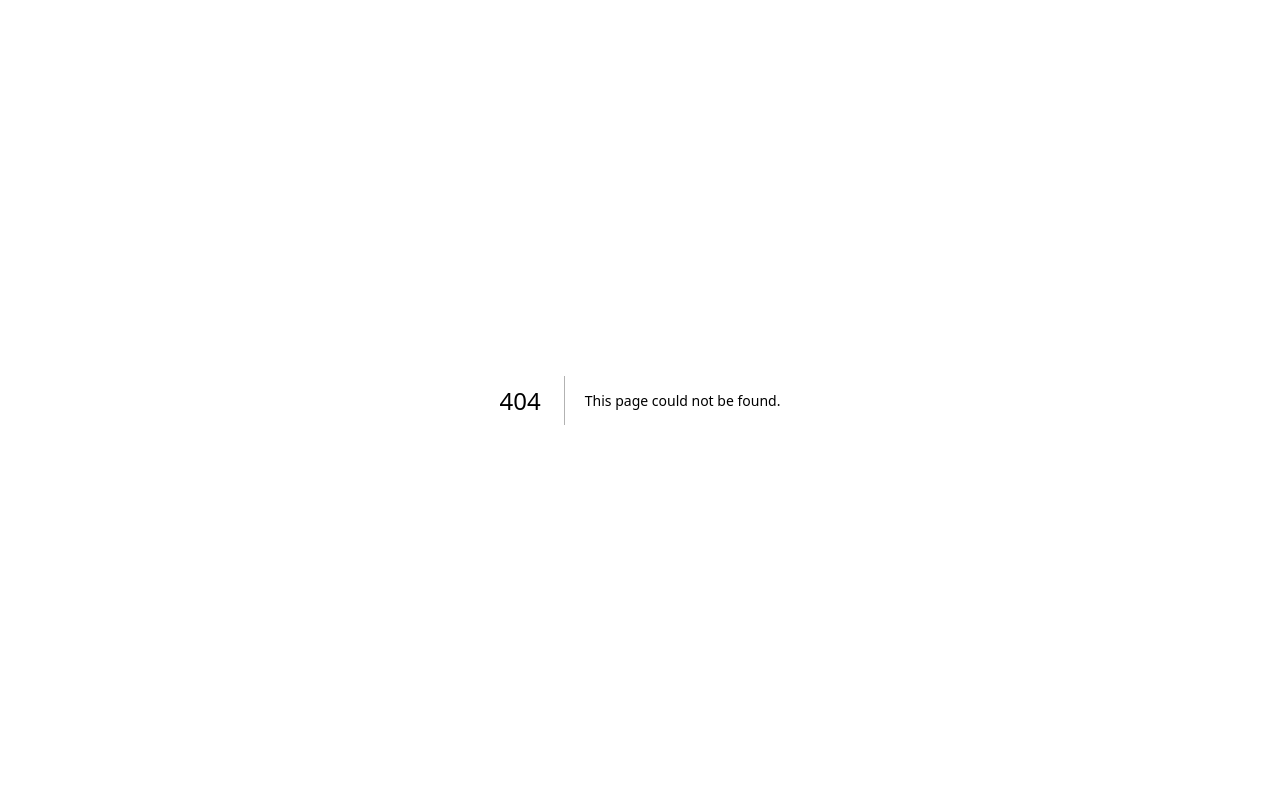
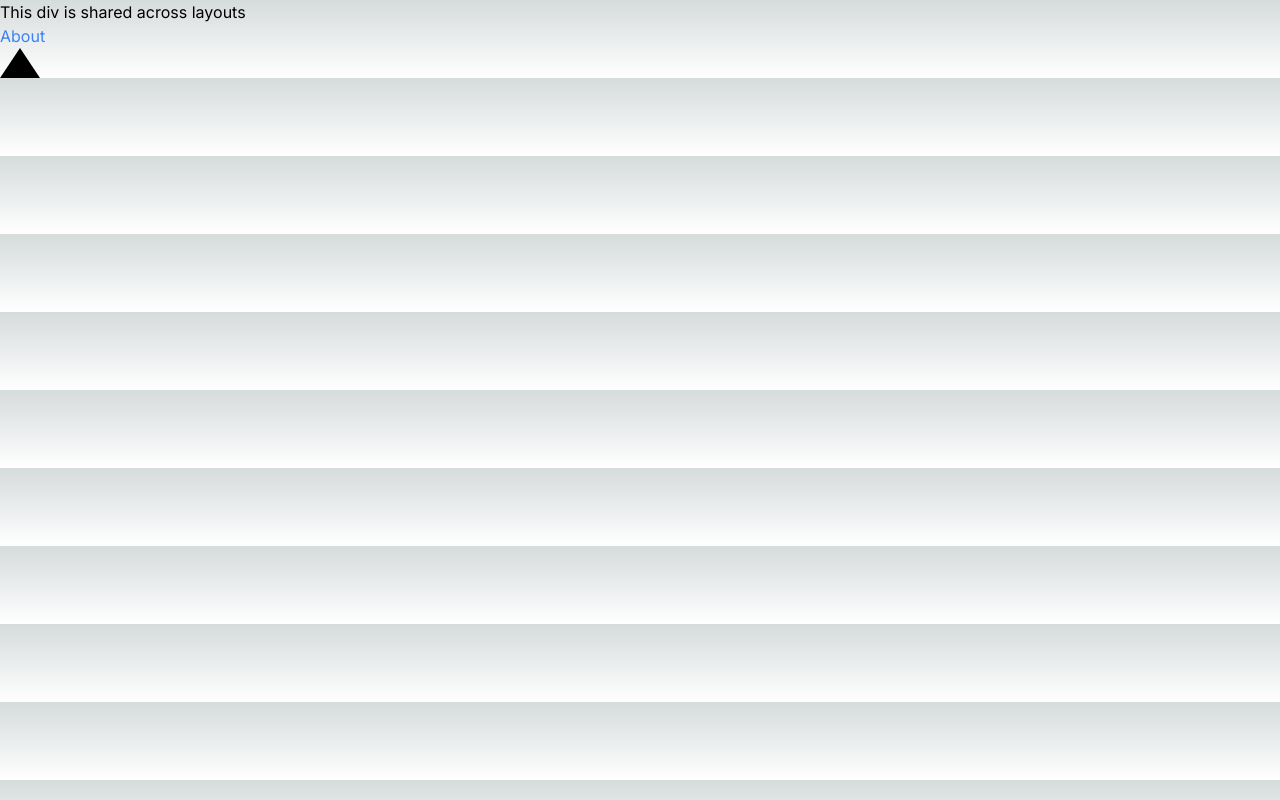
Before and after one commit to serge-prysiazhnyi/next-fullstack, a Next.js app: page /about in a window 1280 px wide. Before the commit this address had no page. Built offline with nearby package versions, Linux system fonts and the light colour scheme.

Commit message:
basic routes

```diff
--- /dev/null
+++ b/src/app/about/page.tsx
@@ -0,0 +1,8 @@
+export default function About() {
+  return (
+    <div>
+      <h1 className="text-blue-500">About</h1>
+      <div className="h-0 w-0 border-b-[30px] border-l-[20px] border-r-[20px] border-b-black border-l-transparent border-r-transparent" />
+    </div>
+  );
+}
--- /dev/null
+++ b/src/app/error.tsx
@@ -0,0 +1,16 @@
+"use client";
+
+interface ErrorPageProps {
+  error: Error;
+  reset: () => void;
+}
+
+export default function Error({ error, reset }: ErrorPageProps) {
+  return (
+    <div>
+      <p>Something went wrong</p>
+      <p>{error.message}</p>
+      <button onClick={reset}>Try again</button>
+    </div>
+  );
+}
--- a/src/app/layout.tsx
+++ b/src/app/layout.tsx
@@ -1,11 +1,11 @@
 import type { Metadata } from "next";
 import { Inter } from "next/font/google";
-import "./globals.css";
+import "./ui/globals.css";
 
 const inter = Inter({ subsets: ["latin"] });
 
 export const metadata: Metadata = {
-  title: "Create Next App",
+  title: "My awesome Next app",
   description: "Generated by create next app",
 };
 
@@ -16,7 +16,10 @@ export default function RootLayout({
 }>) {
   return (
     <html lang="en">
-      <body className={inter.className}>{children}</body>
+      <body className={inter.className}>
+        <div>This div is shared across layouts</div>
+        {children}
+      </body>
     </html>
   );
 }
--- /dev/null
+++ b/src/app/loading.tsx
@@ -0,0 +1,3 @@
+export default function Loading() {
+  return <div>Loading...</div>;
+}
--- /dev/null
+++ b/src/app/not-found.tsx
@@ -0,0 +1,8 @@
+export default function NotFound() {
+  return (
+    <div>
+      <h1>404</h1>
+      <p>Sorry, this page does not exist</p>
+    </div>
+  );
+}
--- a/src/app/page.tsx
+++ b/src/app/page.tsx
@@ -4,10 +4,6 @@ export default function Home() {
   return (
     <main className="flex min-h-screen flex-col items-center justify-between p-24">
       <div className="z-10 max-w-5xl w-full items-center justify-between font-mono text-sm lg:flex">
-        <p className="fixed left-0 top-0 flex w-full justify-center border-b border-gray-300 bg-gradient-to-b from-zinc-200 pb-6 pt-8 backdrop-blur-2xl dark:border-neutral-800 dark:bg-zinc-800/30 dark:from-inherit lg:static lg:w-auto  lg:rounded-xl lg:border lg:bg-gray-200 lg:p-4 lg:dark:bg-zinc-800/30">
-          Get started by editing&nbsp;
-          <code className="font-mono font-bold">src/app/page.tsx</code>
-        </p>
         <div className="fixed bottom-0 left-0 flex h-48 w-full items-end justify-center bg-gradient-to-t from-white via-white dark:from-black dark:via-black lg:static lg:h-auto lg:w-auto lg:bg-none">
           <a
             className="pointer-events-none flex place-items-center gap-2 p-8 lg:pointer-events-auto lg:p-0"
```
Also changed, not shown: src/app/ui/globals.css (renamed from src/app/globals.css).
